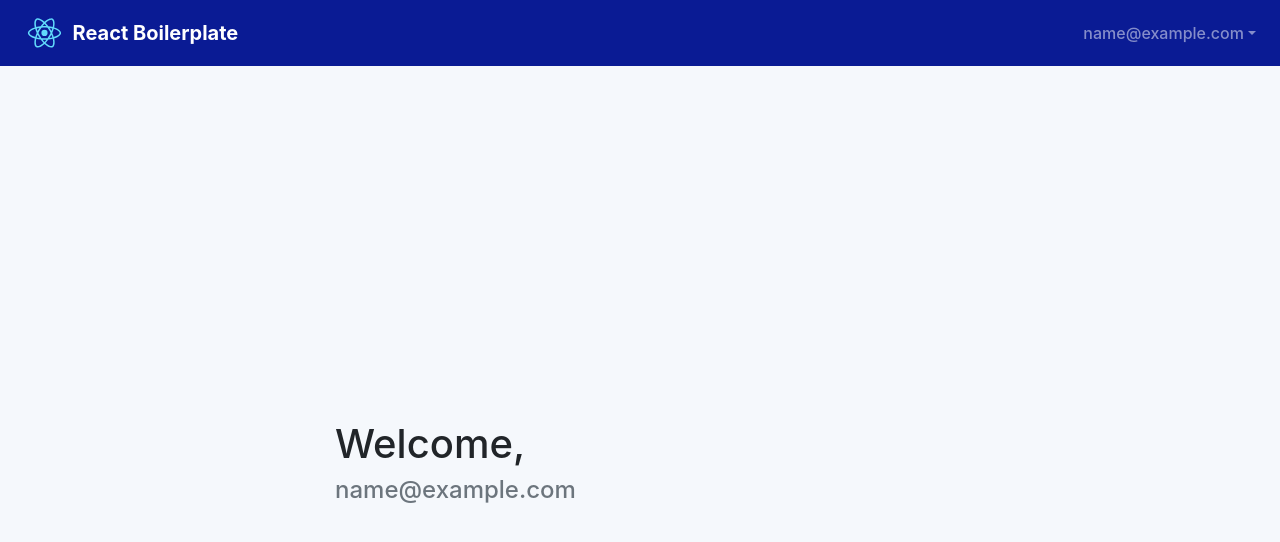
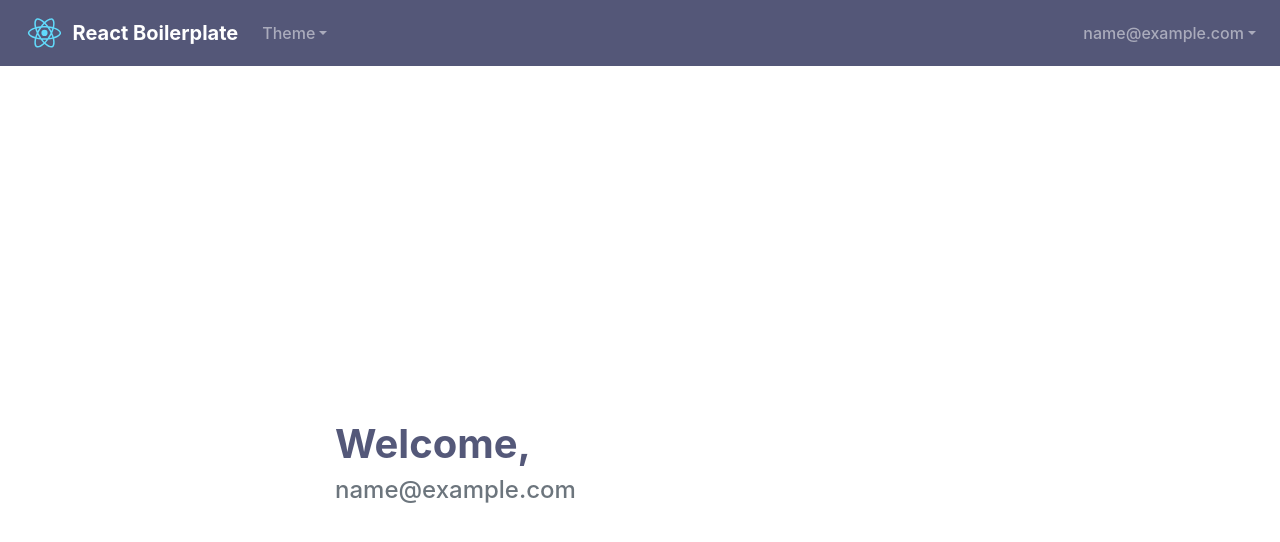
Before and after one commit to khushbukosti2898/React-scss-auth-boilerplate, a React app: page / in a window 1280 px wide. Both pictures are taken after typing "name@example.com", "Sample123" into the empty fields and a click on the button "Login". Built offline with nearby package versions, Linux system fonts and the light colour scheme.

Commit message:
boilerplate with theme change feature

```diff
--- a/public/index.html
+++ b/public/index.html
@@ -26,9 +26,9 @@
     -->
     <title>React App</title>
   </head>
-  <body>
+  <body data-theme="light">
     <noscript>You need to enable JavaScript to run this app.</noscript>
-    <div id="root"></div>
+    <div id="root" class="theme--dark"></div>
     <!--
       This HTML file is a template.
       If you open it directly in the browser, you will see an empty page.
--- a/src/assets/scss/abstract/_variables.scss
+++ b/src/assets/scss/abstract/_variables.scss
@@ -1,4 +1,3 @@
-$color-primary: #081993fc;
 $color-primary-dark: #010b53fc;
 
 $color-secondary: #49525f;
@@ -11,3 +10,25 @@ $color-graylight: #ebeef1;
 $color-success: #4bb08e;
 $color-black: #000;
 $color-white: #fff;
+
+$themes: (
+	'dark': (
+        base: #232323,
+        primary: #081993fc,
+	),
+	'light': (
+        base: white,
+        primary: #525677fc,
+	),
+);
+
+@each $theme-name, $colors in $themes {
+	[data-theme='#{$theme-name}'] {
+		@each $name, $color in $colors {
+			--#{$name}: #{$color};
+		}
+	}
+}
+
+$color-base: var(--base);
+$color-primary: var(--primary);
--- a/src/assets/scss/base/_base.scss
+++ b/src/assets/scss/base/_base.scss
@@ -1,4 +1,4 @@
 body {
-	background-color: #f5f8fc;
+	background-color: $color-base;
 	font-weight: 500;
 }
--- a/src/components/common/layout/Header.js
+++ b/src/components/common/layout/Header.js
@@ -31,6 +31,10 @@ const Header = () => {
     history.push('/');
   };
 
+  const changeTheme = (themeColor) => {
+    document.body.setAttribute('data-theme', themeColor);
+  };
+
   return (
     <Navbar className="bg-primary" dark expand="md">
       <NavbarBrand
@@ -40,6 +44,23 @@ const Header = () => {
         <img src={logo} alt=" React Boilerplate" className="logo" />
         React Boilerplate
       </NavbarBrand>
+
+      <Nav className="ml-auto" navbar>
+        <UncontrolledDropdown nav inNavbar>
+          <DropdownToggle nav caret>
+            Theme
+          </DropdownToggle>
+          <DropdownMenu right>
+            <DropdownItem onClick={() => changeTheme('light')}>
+              Light
+            </DropdownItem>
+            <DropdownItem onClick={() => changeTheme('dark')}>
+              Dark
+            </DropdownItem>
+          </DropdownMenu>
+        </UncontrolledDropdown>
+      </Nav>
+
       <NavbarToggler onClick={toggle} />
       <Collapse isOpen={isOpen} navbar>
         <Nav className="ml-auto" navbar>
--- a/src/components/dashboard/Welcome.js
+++ b/src/components/dashboard/Welcome.js
@@ -11,7 +11,7 @@ const Welcome = () => {
       h-100vh p-0 m-0"
     >
       <Col sm="12" md={6}>
-        <h1>Welcome,</h1>
+        <h1 className="font-weight-bold text-primary">Welcome,</h1>
         <h4 className="text-secondary">
           {userFromStorage && userFromStorage.email}
         </h4>
```
